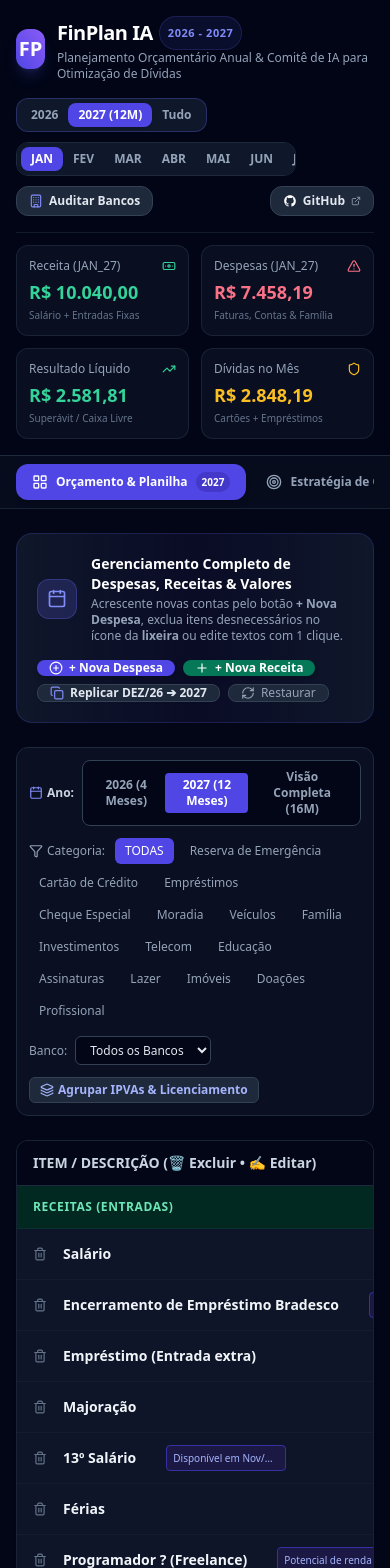
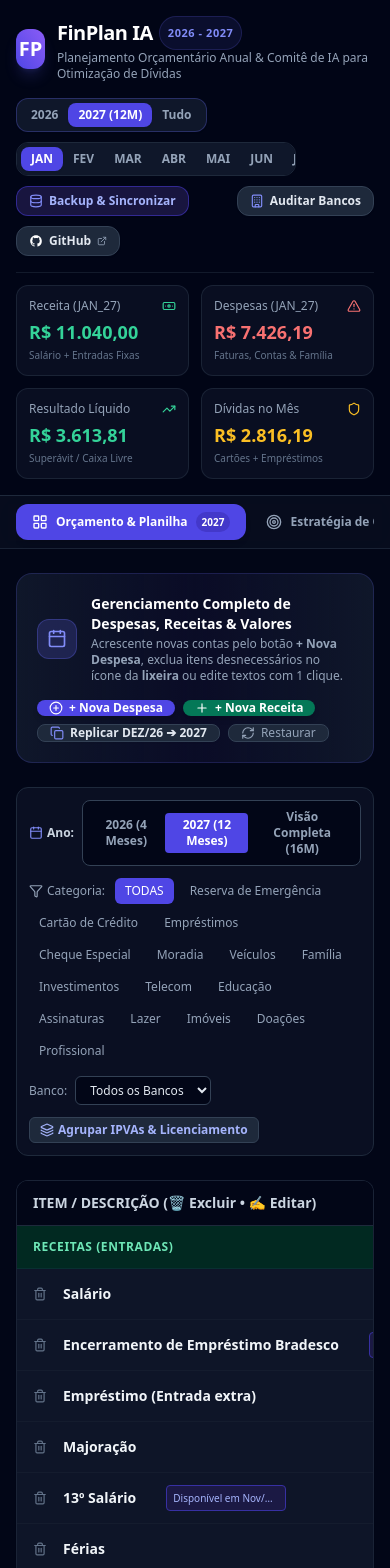
Before and after one commit to ramaandrade/finplan-ia, a React (Vite) app: page / in a window 390 px wide. Shown: the top 1568 px of the page. Built offline with nearby package versions, Linux system fonts and the light colour scheme.

Commit message:
feat: update default dataset with IPVAs/Licenciamentos and add 1-click Backup & Sync modal for Vercel

```diff
--- a/src/App.jsx
+++ b/src/App.jsx
@@ -201,6 +201,22 @@ export default function App() {
     }));
   };
 
+
+  const handleImportBackup = (backup) => {
+    if (backup.incomes) {
+      setIncomes(backup.incomes);
+      localStorage.setItem('finplan_incomes_v2', JSON.stringify(backup.incomes));
+    }
+    if (backup.expenses) {
+      setExpenses(backup.expenses);
+      localStorage.setItem('finplan_expenses_v2', JSON.stringify(backup.expenses));
+    }
+    if (backup.banks) {
+      setBanks(backup.banks);
+      localStorage.setItem('finplan_banks_v2', JSON.stringify(backup.banks));
+    }
+  };
+
   const handleReset = () => {
     if (window.confirm('Restaurar todos os dados do orçamento para os valores originais?')) {
       setIncomes(INITIAL_INCOMES);
@@ -243,6 +259,10 @@ export default function App() {
         totalDebts={totalDebts}
         onOpenBankModal={() => setIsBankModalOpen(true)}
         onResetData={handleReset}
+        incomesData={incomes}
+        expensesData={expenses}
+        banksData={banks}
+        onImportBackup={handleImportBackup}
       />
 
       <div className="border-b border-slate-800/80 bg-slate-900/40 sticky top-0 z-30 backdrop-blur-md">
--- a/src/components/Header.jsx
+++ b/src/components/Header.jsx
@@ -1,5 +1,5 @@
-import React from 'react';
-import { Shield, Banknote, TrendingUp, AlertTriangle, Building, RotateCcw, Calendar, ExternalLink } from 'lucide-react';
+import React, { useState, useRef } from 'react';
+import { Shield, Banknote, TrendingUp, AlertTriangle, Building, RotateCcw, Calendar, ExternalLink, Download, Upload, Database, X } from 'lucide-react';
 import { formatBRL } from '../services/financialMath';
 
 export default function Header({
@@ -13,9 +13,55 @@ export default function Header({
   netBalance,
   totalDebts,
   onOpenBankModal,
-  onResetData
+  onResetData,
+  incomesData = [],
+  expensesData = [],
+  banksData = [],
+  onImportBackup
 }) {
   const isDeficit = netBalance < 0;
+  const [showSyncModal, setShowSyncModal] = useState(false);
+  const fileInputRef = useRef(null);
+
+  const handleExportJson = () => {
+    const backupData = {
+      version: '2.0',
+      exportedAt: new Date().toISOString(),
+      incomes: incomesData,
+      expenses: expensesData,
+      banks: banksData
+    };
+    const blob = new Blob([JSON.stringify(backupData, null, 2)], { type: 'application/json' });
+    const url = URL.createObjectURL(blob);
+    const a = document.createElement('a');
+    a.href = url;
+    a.download = `finplan-backup-${new Date().toISOString().slice(0, 10)}.json`;
+    a.click();
+    URL.revokeObjectURL(url);
+  };
+
+  const handleImportFile = (e) => {
+    const file = e.target.files?.[0];
+    if (!file) return;
+    const reader = new FileReader();
+    reader.onload = (evt) => {
+      try {
+        const parsed = JSON.parse(evt.target?.result);
+        if (parsed.incomes && parsed.expenses) {
+          if (onImportBackup) {
+            onImportBackup(parsed);
+            alert('Backup importado com sucesso! Todos os seus dados foram restaurados.');
+            setShowSyncModal(false);
+          }
+        } else {
+          alert('Arquivo de backup inválido.');
+        }
+      } catch (err) {
+        alert('Erro ao ler arquivo JSON: ' + err.message);
+      }
+    };
+    reader.readAsText(file);
+  };
 
   return (
     <header className="border-b border-slate-800 bg-slate-950/80 backdrop-blur-md sticky top-0 z-40">
@@ -104,6 +150,16 @@ export default function Header({
               </button>
             </div>
 
+            {/* Backup & Sync Button */}
+            <button
+              onClick={() => setShowSyncModal(true)}
+              className="flex items-center gap-1.5 px-3 py-1.5 text-xs font-bold rounded-xl bg-indigo-950/80 hover:bg-indigo-900/90 text-indigo-300 border border-indigo-700/60 transition-all shadow-sm"
+              title="Exportar ou Importar seus dados editados (Backup JSON)"
+            >
+              <Database className="w-3.5 h-3.5 text-indigo-400" />
+              <span>Backup & Sincronizar</span>
+            </button>
+
             <button
               onClick={onOpenBankModal}
               className="flex items-center gap-1.5 px-3 py-1.5 text-xs font-semibold rounded-xl bg-slate-800 hover:bg-slate-700 text-slate-200 border border-slate-700 transition-all shadow-sm"
@@ -120,8 +176,8 @@ export default function Header({
               title="Abrir Repositório no GitHub"
             >
               <svg className="w-3.5 h-3.5 text-white fill-current" viewBox="0 0 24 24">
-    <path fillRule="evenodd" clipRule="evenodd" d="M12 2C6.477 2 2 6.484 2 12.017c0 4.425 2.865 8.18 6.839 9.504.5.092.682-.217.682-.483 0-.237-.008-.868-.013-1.703-2.782.605-3.369-1.343-3.369-1.343-.454-1.158-1.11-1.466-1.11-1.466-.908-.62.069-.608.069-.608 1.003.07 1.53 1.032 1.53 1.032.892 1.53 2.341 1.088 2.91.832.092-.647.35-1.088.636-1.338-2.22-.253-4.555-1.113-4.555-4.951 0-1.093.39-1.988 1.029-2.688-.103-.253-.446-1.272.098-2.65 0 0 .84-.27 2.75 1.026A9.564 9.564 0 0112 6.844c.85.004 1.705.115 2.504.337 1.909-1.296 2.747-1.027 2.747-1.027.546 1.379.202 2.398.1 2.651.64.7 1.028 1.595 1.028 2.688 0 3.848-2.339 4.695-4.566 4.943.359.309.678.92.678 1.855 0 1.338-.012 2.419-.012 2.747 0 .268.18.58.688.482A10.019 10.019 0 0022 12.017C22 6.484 17.522 2 12 2z" />
-  </svg>
+                <path fillRule="evenodd" clipRule="evenodd" d="M12 2C6.477 2 2 6.484 2 12.017c0 4.425 2.865 8.18 6.839 9.504.5.092.682-.217.682-.483 0-.237-.008-.868-.013-1.703-2.782.605-3.369-1.343-3.369-1.343-.454-1.158-1.11-1.466-1.11-1.466-.908-.62.069-.608.069-.608 1.003.07 1.53 1.032 1.53 1.032.892 1.53 2.341 1.088 2.91.832.092-.647.35-1.088.636-1.338-2.22-.253-4.555-1.113-4.555-4.951 0-1.093.39-1.988 1.029-2.688-.103-.253-.446-1.272.098-2.65 0 0 .84-.27 2.75 1.026A9.564 9.564 0 0112 6.844c.85.004 1.705.115 2.504.337 1.909-1.296 2.747-1.027 2.747-1.027.546 1.379.202 2.398.1 2.651.64.7 1.028 1.595 1.028 2.688 0 3.848-2.339 4.695-4.566 4.943.359.309.678.92.678 1.855 0 1.338-.012 2.419-.012 2.747 0 .268.18.58.688.482A10.019 10.019 0 0022 12.017C22 6.484 17.522 2 12 2z" />
+              </svg>
               <span>GitHub</span>
               <ExternalLink className="w-2.5 h-2.5 text-slate-400" />
             </a>
@@ -146,9 +202,9 @@ export default function Header({
           <div className="bg-slate-900/60 border border-slate-800/80 rounded-xl p-3">
             <div className="flex items-center justify-between text-slate-400 text-xs mb-1">
               <span>Despesas ({selectedMonth})</span>
-              <AlertTriangle className="w-3.5 h-3.5 text-rose-400" />
+              <AlertTriangle className="w-3.5 h-3.5 text-red-400" />
             </div>
-            <div className="text-lg font-bold text-rose-400">
+            <div className="text-lg font-bold text-red-400">
               {formatBRL(totalExpenses)}
             </div>
             <div className="text-[10px] text-slate-500 mt-0.5">
@@ -165,7 +221,7 @@ export default function Header({
               {formatBRL(netBalance)}
             </div>
             <div className="text-[10px] text-slate-500 mt-0.5">
-              {isDeficit ? 'Déficit pontual' : 'Superávit / Caixa Livre'}
+              {isDeficit ? 'Déficit / Ajustar gastos' : 'Superávit / Caixa Livre'}
             </div>
           </div>
 
@@ -183,6 +239,70 @@ export default function Header({
           </div>
         </div>
       </div>
+
+      {/* Backup & Sync Modal */}
+      {showSyncModal && (
+        <div className="fixed inset-0 z-50 bg-black/80 backdrop-blur-sm flex items-center justify-center p-4">
+          <div className="bg-slate-900 border border-slate-700 rounded-2xl max-w-lg w-full p-6 space-y-4 shadow-2xl">
+            <div className="flex items-center justify-between pb-3 border-b border-slate-800">
+              <div className="flex items-center gap-2.5">
+                <Database className="w-5 h-5 text-indigo-400" />
+                <h3 className="text-base font-bold text-white">Sincronizar & Backup do Seu Orçamento</h3>
+              </div>
+              <button onClick={() => setShowSyncModal(false)} className="text-slate-400 hover:text-white">
+                <X className="w-4 h-4" />
+              </button>
+            </div>
+
+            <p className="text-xs text-slate-300 leading-relaxed">
+              Use esta ferramenta para <strong>levar todos os seus dados editados do computador local para a Vercel, celular ou outro dispositivo</strong> em apenas 1 clique!
+            </p>
+
+            <div className="grid grid-cols-1 sm:grid-cols-2 gap-3 pt-2">
+              <button
+                type="button"
+                onClick={handleExportJson}
+                className="flex flex-col items-center justify-center p-4 rounded-xl bg-slate-950 hover:bg-slate-800 border border-indigo-500/40 text-center transition-all group"
+              >
+                <Download className="w-6 h-6 text-indigo-400 mb-2 group-hover:scale-110 transition-transform" />
+                <span className="text-xs font-bold text-white">1. Baixar Backup (.json)</span>
+                <span className="text-[10px] text-slate-400 mt-1">Salva todos os valores, IPVAs e edições</span>
+              </button>
+
+              <label className="flex flex-col items-center justify-center p-4 rounded-xl bg-slate-950 hover:bg-slate-800 border border-emerald-500/40 text-center transition-all group cursor-pointer">
+                <Upload className="w-6 h-6 text-emerald-400 mb-2 group-hover:scale-110 transition-transform" />
+                <span className="text-xs font-bold text-white">2. Carregar Backup</span>
+                <span className="text-[10px] text-slate-400 mt-1">Importa o arquivo na Vercel ou celular</span>
+                <input
+                  type="file"
+                  accept=".json"
+                  ref={fileInputRef}
+                  onChange={handleImportFile}
+                  className="hidden"
+                />
+              </label>
+            </div>
+
+            <div className="p-3.5 bg-slate-950/80 rounded-xl border border-slate-800 text-xs text-slate-300">
+              💡 <strong>Como sincronizar com a Vercel:</strong>
+              <ol className="list-decimal list-inside mt-1 space-y-1 text-slate-400">
+                <li>Aqui no seu computador, clique em <strong>"Baixar Backup"</strong>.</li>
+                <li>Abra o seu site na Vercel e clique em <strong>"Backup & Sincronizar" ➔ "Carregar Backup"</strong>.</li>
+                <li>Seus dados, nomes e valores editados estarão 100% sincronizados!</li>
+              </ol>
+            </div>
+
+            <div className="flex justify-end pt-2">
+              <button
+                onClick={() => setShowSyncModal(false)}
+                className="px-4 py-2 text-xs font-semibold bg-slate-800 hover:bg-slate-700 text-white rounded-lg"
+              >
+                Fechar
+              </button>
+            </div>
+          </div>
+        </div>
+      )}
     </header>
   );
 }
--- a/src/data/initialBudgetData.js
+++ b/src/data/initialBudgetData.js
@@ -51,7 +51,7 @@ export const INITIAL_BANKS = [
     parcelamentoRate: 5.4,
     chequeEspecialRate: 8.0,
     chequeSpecialLimit: 2500,
-    notes: 'Cheque especial utilizado em Setembro (R$ 1.700). Fatura alta de R$ 2.000 em Setembro reduz para R$ 554 a partir de Outubro.'
+    notes: 'Cheque especial utilizado em Setembro (R$ 1.700). Fatura alta de R$ 1.553 em Setembro reduz para R$ 554 nos meses seguintes.'
   },
   {
     id: 'nubank',
@@ -70,7 +70,7 @@ export const INITIAL_BANKS = [
     loanRemainingInstallments: 8,
     loanInstallmentValue: 562.19,
     loanBalance: 3980.00,
-    notes: 'Empréstimo ativo (R$ 562,19/mês). Fatura de R$ 1.138 em Setembro estabiliza em R$ 885 nos meses seguintes.'
+    notes: 'Empréstimo ativo (R$ 562,19/mês). Fatura de R$ 1.277 em Setembro estabiliza em R$ 853 nos meses seguintes.'
   },
   {
     id: 'c6',
@@ -89,7 +89,7 @@ export const INITIAL_BANKS = [
     loanRemainingInstallments: 10,
     loanInstallmentValue: 392.00,
     loanBalance: 3350.00,
-    notes: 'Empréstimo conserto do Carro (R$ 400 em Set e R$ 392/mês). Fatura do cartão quita em Dezembro.'
+    notes: 'Empréstimo conserto do Carro (R$ 392/mês). Fatura do cartão (R$ 340) quita em Dezembro.'
   },
   {
     id: 'mercadopago',
@@ -104,7 +104,7 @@ export const INITIAL_BANKS = [
     cardDueDay: 5,
     rotativoRate: 16.5,
     parcelamentoRate: 6.2,
-    notes: 'Fatura de R$ 1.162 em Setembro diminui progressivamente (R$ 522 Out, R$ 468 Nov, R$ 455 Dez).'
+    notes: 'Fatura de R$ 943 em Setembro diminui progressivamente (R$ 886 Out, R$ 468 Nov, R$ 455 Dez).'
   }
 ];
 
@@ -113,7 +113,7 @@ export const INITIAL_INCOMES = [
   { id: 'encerramento_bradesco', name: 'Encerramento de Empréstimo Bradesco', type: 'recurrent', isRecurring: true, values: populate2027Values({ SET: 1340, OUT: 1340, NOV: 1340, DEZ: 1340 }), note: 'Margem líquida liberada / Entrada mensal fixa' },
   { id: 'emprestimo_in', name: 'Empréstimo (Entrada extra)', type: 'extra', isRecurring: false, values: populate2027Values({ SET: 0, OUT: 0, NOV: 0, DEZ: 0 }) },
   { id: 'majoracao', name: 'Majoração', type: 'extra', isRecurring: false, values: populate2027Values({ SET: 0, OUT: 0, NOV: 0, DEZ: 0 }) },
-  { id: 'decimo_terceiro', name: '13º Salário', type: 'extra', isRecurring: false, values: populate2027Values({ SET: 0, OUT: 0, NOV: 0, DEZ: 0 }), note: 'Disponível em Nov/Dez para quitação de empréstimos' },
+  { id: 'decimo_terceiro', name: '13º Salário', type: 'extra', isRecurring: false, values: populate2027Values({ SET: 0, OUT: 0, NOV: 0, DEZ: 1000 }), note: 'Disponível em Nov/Dez para quitação de empréstimos' },
   { id: 'ferias', name: 'Férias', type: 'extra', isRecurring: false, values: populate2027Values({ SET: 0, OUT: 0, NOV: 0, DEZ: 0 }) },
   { id: 'programador', name: 'Programador ? (Freelance)', type: 'extra', isRecurring: false, values: populate2027Values({ SET: 0, OUT: 0, NOV: 0, DEZ: 0 }), note: 'Potencial de renda extra' }
 ];
@@ -127,23 +127,33 @@ export const INITIAL_EXPENSES = [
   { id: 'brisanet', name: 'Brisanet', category: 'Telecom', bank: 'Outros', isDebt: false, values: populate2027Values({ SET: 140, OUT: 140, NOV: 140, DEZ: 140 }) },
 
   // Dívidas e Cartões
-  { id: 'fatura_nubank', name: 'Fatura Cartão NUBANK', category: 'Cartão de Crédito', bank: 'Nubank', isDebt: true, debtType: 'card', rate: 14.8, values: populate2027Values({ SET: 1138, OUT: 885, NOV: 885, DEZ: 885 }) },
+  { id: 'fatura_nubank', name: 'Fatura Cartão NUBANK', category: 'Cartão de Crédito', bank: 'Nubank', isDebt: true, debtType: 'card', rate: 14.8, values: populate2027Values({ SET: 1277, OUT: 853, NOV: 853, DEZ: 853 }) },
   { id: 'emp_nubank', name: 'Empréstimo NUBANK', category: 'Empréstimos', bank: 'Nubank', isDebt: true, debtType: 'loan', rate: 4.15, values: populate2027Values({ SET: 562.19, OUT: 562.19, NOV: 562.19, DEZ: 562.19 }), remainingMonths: 8, totalBalance: 3980.00 },
-  { id: 'fatura_c6', name: 'Fatura C6', category: 'Cartão de Crédito', bank: 'C6 Bank', isDebt: true, debtType: 'card', rate: 14.1, values: populate2027Values({ SET: 171, OUT: 171, NOV: 154, DEZ: 0 }) },
-  { id: 'emp_c6', name: 'Empréstimo conserto do Carro C6', category: 'Empréstimos', bank: 'C6 Bank', isDebt: true, debtType: 'loan', rate: 3.90, values: populate2027Values({ SET: 400, OUT: 392, NOV: 392, DEZ: 392 }), remainingMonths: 10, totalBalance: 3350.00 },
-  { id: 'fatura_bradesco', name: 'Fatura Bradesco', category: 'Cartão de Crédito', bank: 'Bradesco', isDebt: true, debtType: 'card', rate: 15.2, values: populate2027Values({ SET: 2000, OUT: 554, NOV: 554, DEZ: 554 }) },
-  { id: 'fatura_mp', name: 'Fatura Mercado Pago', category: 'Cartão de Crédito', bank: 'Mercado Pago', isDebt: true, debtType: 'card', rate: 16.5, values: populate2027Values({ SET: 1162, OUT: 522, NOV: 468, DEZ: 455 }) },
+  { id: 'fatura_c6', name: 'Fatura C6', category: 'Cartão de Crédito', bank: 'C6 Bank', isDebt: true, debtType: 'card', rate: 14.1, values: populate2027Values({ SET: 340, OUT: 340, NOV: 154, DEZ: 0 }) },
+  { id: 'emp_c6', name: 'Empréstimo conserto do Carro C6', category: 'Empréstimos', bank: 'C6 Bank', isDebt: true, debtType: 'loan', rate: 3.90, values: populate2027Values({ SET: 392, OUT: 392, NOV: 392, DEZ: 392 }), remainingMonths: 10, totalBalance: 3350.00 },
+  { id: 'fatura_bradesco', name: 'Fatura Bradesco', category: 'Cartão de Crédito', bank: 'Bradesco', isDebt: true, debtType: 'card', rate: 15.2, values: populate2027Values({ SET: 1553, OUT: 1553, NOV: 554, DEZ: 554 }) },
+  { id: 'fatura_mp', name: 'Fatura Mercado Pago', category: 'Cartão de Crédito', bank: 'Mercado Pago', isDebt: true, debtType: 'card', rate: 16.5, values: populate2027Values({ SET: 943, OUT: 886, NOV: 468, DEZ: 455 }) },
   { id: 'fatura_credishop', name: 'Fatura Credi Shop', category: 'Cartão de Crédito', bank: 'Credi Shop', isDebt: true, debtType: 'card', rate: 15.0, values: populate2027Values({ SET: 0, OUT: 0, NOV: 0, DEZ: 0 }) },
 
   // Gastos Pessoais & Outros
   { id: 'tmb_ingles', name: 'TMB Inglês', category: 'Educação', bank: 'Outros', isDebt: false, values: populate2027Values({ SET: 110, OUT: 110, NOV: 110, DEZ: 110 }) },
-  { id: 'loterias', name: 'Loterias', category: 'Lazer', bank: 'Outros', isDebt: false, values: populate2027Values({ SET: 144, OUT: 144, NOV: 144, DEZ: 144 }), note: 'Candidato a corte para desafogar Setembro' },
+  { id: 'loterias', name: 'Loterias', category: 'Lazer', bank: 'Outros', isDebt: false, values: populate2027Values({ SET: 144, OUT: 144, NOV: 144, DEZ: 144 }) },
   { id: 'casa_esperanca', name: 'Casa Esperança e Vida', category: 'Doações', bank: 'Outros', isDebt: false, values: populate2027Values({ SET: 60, OUT: 60, NOV: 60, DEZ: 60 }) },
   { id: 'compra_casa', name: 'Compra da Casa', category: 'Imóveis', bank: 'Outros', isDebt: false, values: populate2027Values({ SET: 0, OUT: 0, NOV: 0, DEZ: 0 }) },
-  { id: 'cheque_especial', name: 'Cheque Especial', category: 'Cheque Especial', bank: 'Bradesco', isDebt: true, debtType: 'overdraft', rate: 8.0, values: populate2027Values({ SET: 1700, OUT: 0, NOV: 0, DEZ: 0 }), note: 'Crítico: R$ 1.700 cobrado em Setembro' },
-  { id: 'baba', name: 'Babá', category: 'Família & Pessoal', bank: 'Outros', isDebt: false, values: populate2027Values({ SET: 500, OUT: 500, NOV: 500, DEZ: 500 }) },
-  { id: 'ipva_hb20', name: 'IPVA HB20', category: 'Veículos', bank: 'Outros', isDebt: false, values: populate2027Values({ SET: 0, OUT: 0, NOV: 0, DEZ: 0 }) },
+  { id: 'cheque_especial', name: 'Cheque Especial', category: 'Cheque Especial', bank: 'Bradesco', isDebt: true, debtType: 'overdraft', rate: 8.0, values: populate2027Values({ SET: 1700, OUT: 0, NOV: 0, DEZ: 0 }) },
+  { id: 'baba', name: 'Babá', category: 'Família', bank: 'Outros', isDebt: false, values: populate2027Values({ SET: 500, OUT: 500, NOV: 500, DEZ: 500 }) },
+
+  // Veículos - Grupo IPVAs
+  { id: 'ipva_mobi', name: 'IPVA MOBI', category: 'Veículos', bank: 'Outros', isDebt: false, values: populate2027Values({ SET: 0, OUT: 0, NOV: 0, DEZ: 0 }) },
+  { id: 'ipva_c3', name: 'IPVA C3', category: 'Veículos', bank: 'Outros', isDebt: false, values: populate2027Values({ SET: 0, OUT: 0, NOV: 0, DEZ: 0 }) },
   { id: 'ipva_shineray', name: 'IPVA SHINERAY', category: 'Veículos', bank: 'Outros', isDebt: false, values: populate2027Values({ SET: 0, OUT: 0, NOV: 0, DEZ: 0 }) },
+
+  // Veículos - Grupo Licenciamentos
+  { id: 'licenciamento_mobi', name: 'Licenciamento MOBI', category: 'Veículos', bank: 'Outros', isDebt: false, values: populate2027Values({ SET: 0, OUT: 0, NOV: 0, DEZ: 0 }) },
+  { id: 'licenciamento_c3', name: 'Licenciamento C3', category: 'Veículos', bank: 'Outros', isDebt: false, values: populate2027Values({ SET: 0, OUT: 0, NOV: 0, DEZ: 0 }) },
+  { id: 'licenciamento_shineray', name: 'Licenciamento SHINERAY', category: 'Veículos', bank: 'Outros', isDebt: false, values: populate2027Values({ SET: 0, OUT: 0, NOV: 0, DEZ: 0 }) },
+
+  // Outros
   { id: 'corecon_c6', name: 'CORECON - C6', category: 'Profissional', bank: 'C6 Bank', isDebt: false, values: populate2027Values({ SET: 0, OUT: 0, NOV: 0, DEZ: 0 }) },
   { id: 'amazon_bradesco', name: 'Amazon (na fatura do Bradesco)', category: 'Assinaturas', bank: 'Bradesco', isDebt: false, values: populate2027Values({ SET: 0, OUT: 0, NOV: 0, DEZ: 0 }) },
 
```
